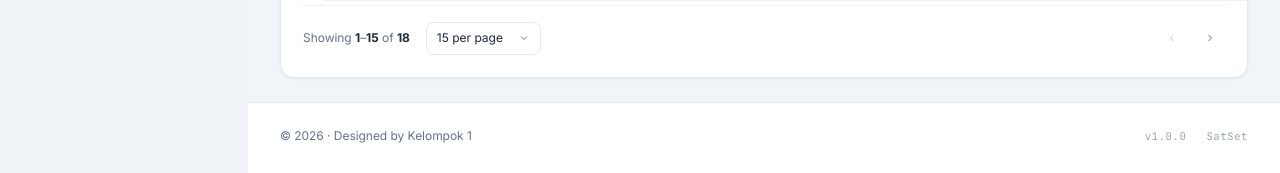
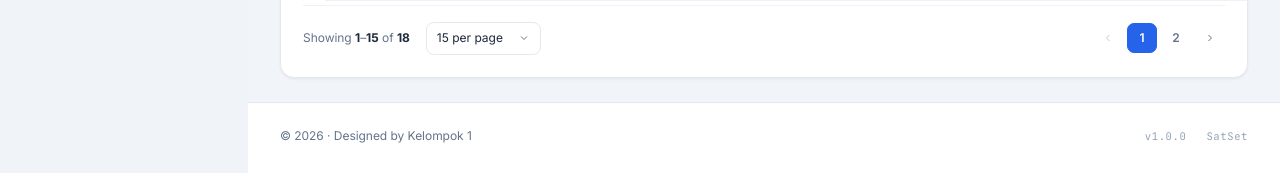
Before and after one commit to mcDJIL/room-reservation-system, a PHP site: page /pages/admin/rooms.php in a window 1280 px wide. Shown: the part 1145-1318 px from the top of the page. Run offline with PHP 8.4, Linux system fonts and the light colour scheme; a user stored in the database is signed in; data comes from the database, SQL or seed files in the repository; some libraries are stand-ins or nearby versions.

Commit message:
feat: add pagination and styling for room management interface

```diff
--- /dev/null
+++ b/assets/css/admin/rooms.css
@@ -0,0 +1,62 @@
+.pager {
+  display: flex;
+  align-items: center;
+  gap: 6px;
+  flex-wrap: wrap;
+  justify-content: flex-end;
+}
+
+#pager-pages {
+  display: flex;
+  align-items: center;
+  gap: 4px;
+  flex-wrap: wrap;
+}
+
+.pager-gap {
+  min-width: 22px;
+  text-align: center;
+  color: var(--t-muted);
+  user-select: none;
+}
+
+.pager-btn {
+  appearance: none;
+  border: 1px solid transparent;
+  background: transparent;
+  min-width: 32px;
+  height: 32px;
+  padding: 0 10px;
+  border-radius: 8px;
+  display: inline-flex;
+  align-items: center;
+  justify-content: center;
+  font-size: 12px;
+  font-weight: 600;
+  color: var(--t-muted);
+  transition: background-color 160ms ease, color 160ms ease, border-color 160ms ease;
+}
+
+.pager-btn:hover:not(:disabled) {
+  background: var(--bg-hover);
+  color: var(--t-base);
+}
+
+.pager-btn.is-active {
+  background: var(--primary);
+  color: #fff;
+  border-color: var(--primary);
+}
+
+.pager-btn:disabled {
+  opacity: .45;
+  cursor: not-allowed;
+}
+
+.pager-btn svg {
+  width: 12px;
+  height: 12px;
+  stroke: currentColor;
+  stroke-width: 2;
+  fill: none;
+}
--- a/includes/header.php
+++ b/includes/header.php
@@ -9,6 +9,7 @@
   integrity="sha384-QWTKZyjpPEjISv5WaRU9OFeRpok6YctnYmDr5pNlyT2bRjXh0JMhjY6hW+ALEwIH" crossorigin="anonymous">
 <link rel="stylesheet" href="https://cdnjs.cloudflare.com/ajax/libs/font-awesome/7.0.1/css/all.min.css">
 <link rel="stylesheet" href="../../assets/css/admin/dashboard.css">
+<link rel="stylesheet" href="../../assets/css/admin/rooms.css">
 <link rel="stylesheet" href="../../assets/css/dark-mode-dashboard.css">
 <link rel="shortcut icon" href="../favicon.ico" type="image/x-icon">
 <script>
--- a/includes/sidebar.php
+++ b/includes/sidebar.php
@@ -1,6 +1,6 @@
 <?php
 
-$role = $_SESSION['role'] ?? '';
+$session_role = $_SESSION['role'] ?? '';
 $name = $_SESSION['name'] ?? '';
 
 if (!isset($active)) $active = '';
@@ -67,7 +67,7 @@ $navSections = [
       <div class="workspace-avatar">AD</div>
       <div class="workspace-text">
         <div class="workspace-name"><?php echo htmlspecialchars($name, ENT_QUOTES); ?></div>
-        <div class="workspace-role"><?php echo htmlspecialchars($role, ENT_QUOTES); ?></div>
+          <div class="workspace-role"><?php echo htmlspecialchars($session_role, ENT_QUOTES); ?></div>
       </div>
       <svg class="workspace-chev" width="14" height="14" viewBox="0 0 24 24" fill="none" stroke="currentColor" stroke-width="1.8">
         <path d="m7 9 5-5 5 5"/><path d="m7 15 5 5 5-5"/>
--- a/pages/admin/rooms.php
+++ b/pages/admin/rooms.php
@@ -158,9 +158,10 @@ $crumbs = 'Manajemen | Ruangan';
         const pagTotal = document.getElementById('pag-total');
         const pagerPrev = document.getElementById('pager-prev');
         const pagerNext = document.getElementById('pager-next');
+        const initialPagination = <?= json_encode($pagination) ?>;
 
-        let currentPage = 1;
-        let perPage = 15;
+        let currentPage = initialPagination.current_page || 1;
+        let perPage = initialPagination.per_page || 15;
         let searchTimeout;
 
         function renderPagination(pagination) {
@@ -168,24 +169,41 @@ $crumbs = 'Manajemen | Ruangan';
             const total = pagination.total_pages;
             const current = pagination.current_page;
 
-            // Tentukan range halaman yang ditampilkan
-            let start = Math.max(1, current - 2);
-            let end = Math.min(total, current + 2);
+            const pages = [];
 
-            // Jika kurang dari 5 halaman, tampilkan semua
-            if (total <= 5) {
-                start = 1;
-                end = total;
+            if (total <= 7) {
+                for (let i = 1; i <= total; i++) pages.push(i);
+            } else {
+                pages.push(1);
+
+                const start = Math.max(2, current - 1);
+                const end = Math.min(total - 1, current + 1);
+
+                if (start > 2) pages.push('...');
+                for (let i = start; i <= end; i++) pages.push(i);
+                if (end < total - 1) pages.push('...');
+
+                pages.push(total);
             }
 
             // Tombol angka halaman
-            for (let i = start; i <= end; i++) {
+            pages.forEach((pageItem) => {
+                if (pageItem === '...') {
+                    const gap = document.createElement('span');
+                    gap.className = 'pager-gap';
+                    gap.textContent = '...';
+                    pagerPages.appendChild(gap);
+                    return;
+                }
+
                 const btn = document.createElement('button');
-                btn.className = 'pager-btn' + (i === current ? ' is-active' : '');
-                btn.textContent = i;
-                btn.addEventListener('click', () => goToPage(i));
+                btn.type = 'button';
+                btn.className = 'pager-btn' + (pageItem === current ? ' is-active' : '');
+                btn.textContent = pageItem;
+                btn.setAttribute('aria-label', `Halaman ${pageItem}`);
+                btn.addEventListener('click', () => goToPage(pageItem));
                 pagerPages.appendChild(btn);
-            }
+            });
 
             // Update prev/next buttons
             pagerPrev.disabled = current <= 1;
@@ -300,6 +318,7 @@ $crumbs = 'Manajemen | Ruangan';
 
         // Prev button
         if (pagerPrev) {
+            pagerPrev.type = 'button';
             pagerPrev.addEventListener('click', () => {
                 if (currentPage > 1) goToPage(currentPage - 1);
             });
@@ -307,10 +326,17 @@ $crumbs = 'Manajemen | Ruangan';
 
         // Next button
         if (pagerNext) {
+            pagerNext.type = 'button';
             pagerNext.addEventListener('click', () => {
                 goToPage(currentPage + 1);
             });
         }
+
+        if (perPageSelect) {
+            perPageSelect.value = String(perPage);
+        }
+
+        renderPagination(initialPagination);
         </script>
 
         <!-- Add Modal -->
```
